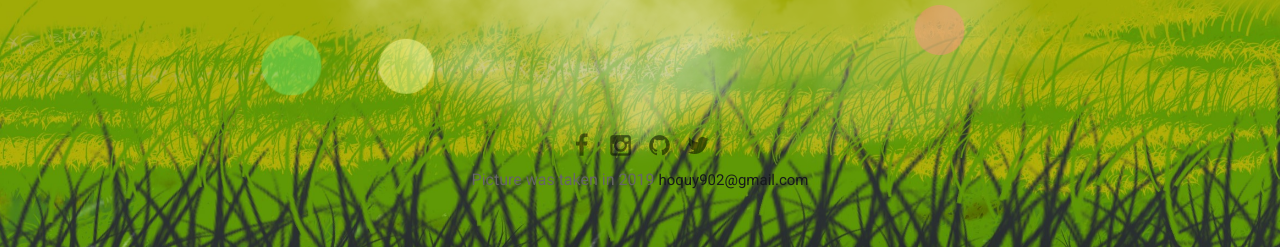
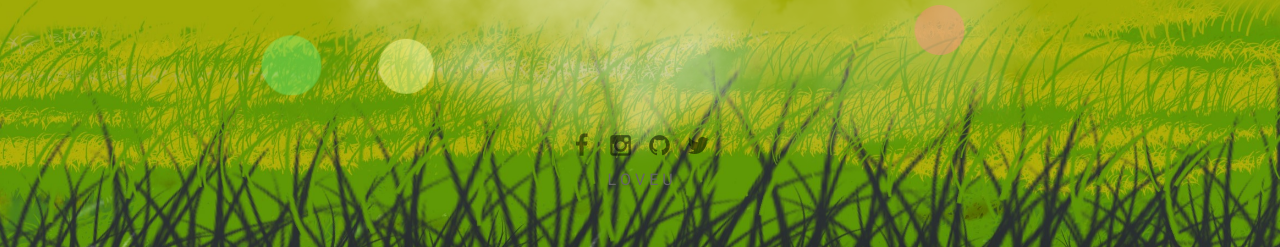
Before and after one commit to honangquy/info, a plain HTML site: page index.html in a window 1280 px wide. Shown: the part 547-794 px from the top of the page. Drawn offline with Linux system fonts and the light colour scheme.

Commit message:
Update index.html

```diff
--- a/index.html
+++ b/index.html
@@ -173,8 +173,7 @@
                                 <a class="twitter" href="#"><i class="fa fa-twitter"></i></a>
                             </li>
                         </ul>
-                        Picture was taken in 2019
-                        <a class="mail" href="https://youtu.be/Sde8wC5PicE?t=17">hoquy902@gmail.com</a>
+                        L O V E U
                     </div>
                 </li>
             </ul>
```
